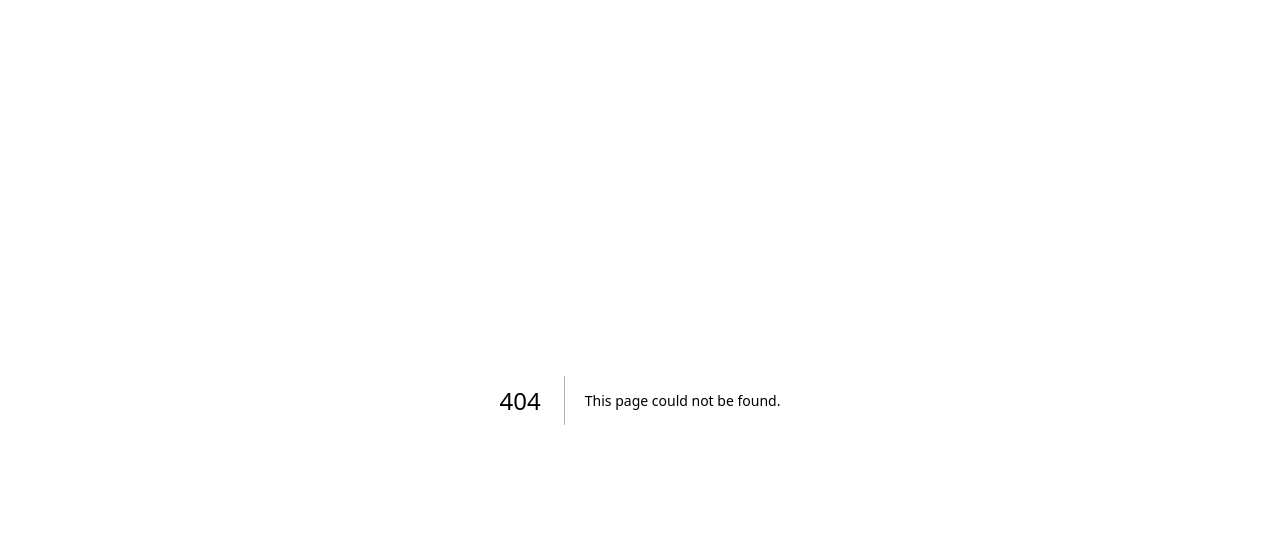
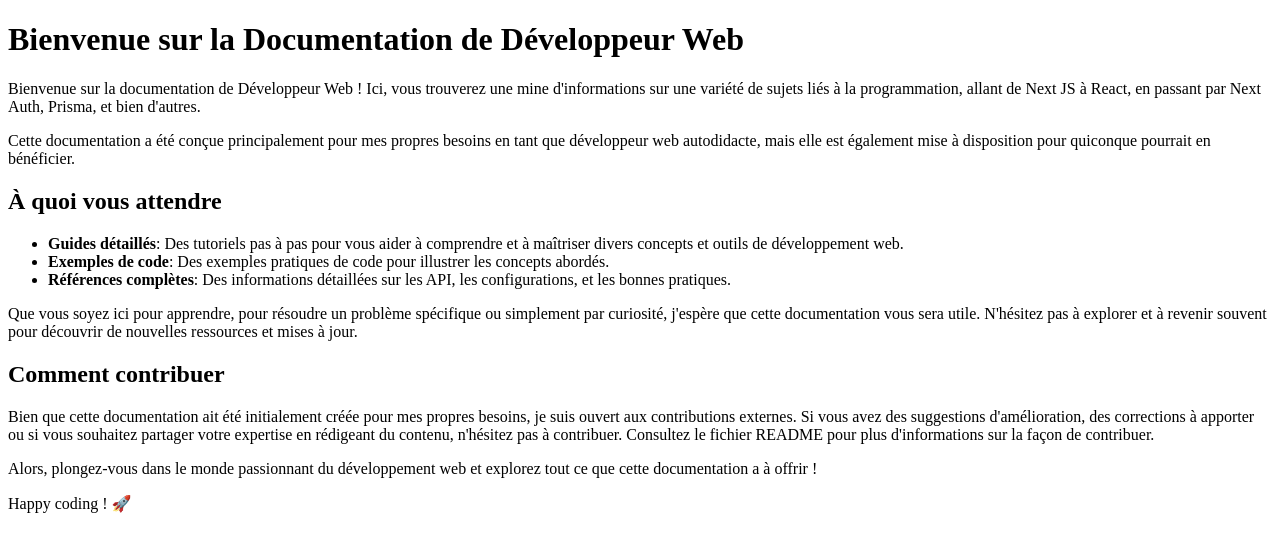
Before and after one commit to SofRahmani/my-docs, a Next.js app: page /docs/home in a window 1280 px wide. Before the commit this address had no page. Shown: the top 552 px of the page. Built offline with nearby package versions, Linux system fonts and the light colour scheme.

Commit message:
docs: :memo: write getting started page

```diff
--- /dev/null
+++ b/pages/docs/home.mdx
@@ -0,0 +1,21 @@
+# Bienvenue sur la Documentation de Développeur Web
+
+Bienvenue sur la documentation de Développeur Web ! Ici, vous trouverez une mine d'informations sur une variété de sujets liés à la programmation, allant de Next JS à React, en passant par Next Auth, Prisma, et bien d'autres.
+
+Cette documentation a été conçue principalement pour mes propres besoins en tant que développeur web autodidacte, mais elle est également mise à disposition pour quiconque pourrait en bénéficier.
+
+## À quoi vous attendre
+
+- **Guides détaillés**: Des tutoriels pas à pas pour vous aider à comprendre et à maîtriser divers concepts et outils de développement web.
+- **Exemples de code**: Des exemples pratiques de code pour illustrer les concepts abordés.
+- **Références complètes**: Des informations détaillées sur les API, les configurations, et les bonnes pratiques.
+
+Que vous soyez ici pour apprendre, pour résoudre un problème spécifique ou simplement par curiosité, j'espère que cette documentation vous sera utile. N'hésitez pas à explorer et à revenir souvent pour découvrir de nouvelles ressources et mises à jour.
+
+## Comment contribuer
+
+Bien que cette documentation ait été initialement créée pour mes propres besoins, je suis ouvert aux contributions externes. Si vous avez des suggestions d'amélioration, des corrections à apporter ou si vous souhaitez partager votre expertise en rédigeant du contenu, n'hésitez pas à contribuer. Consultez le fichier README pour plus d'informations sur la façon de contribuer.
+
+Alors, plongez-vous dans le monde passionnant du développement web et explorez tout ce que cette documentation a à offrir !
+
+Happy coding ! 🚀
```
